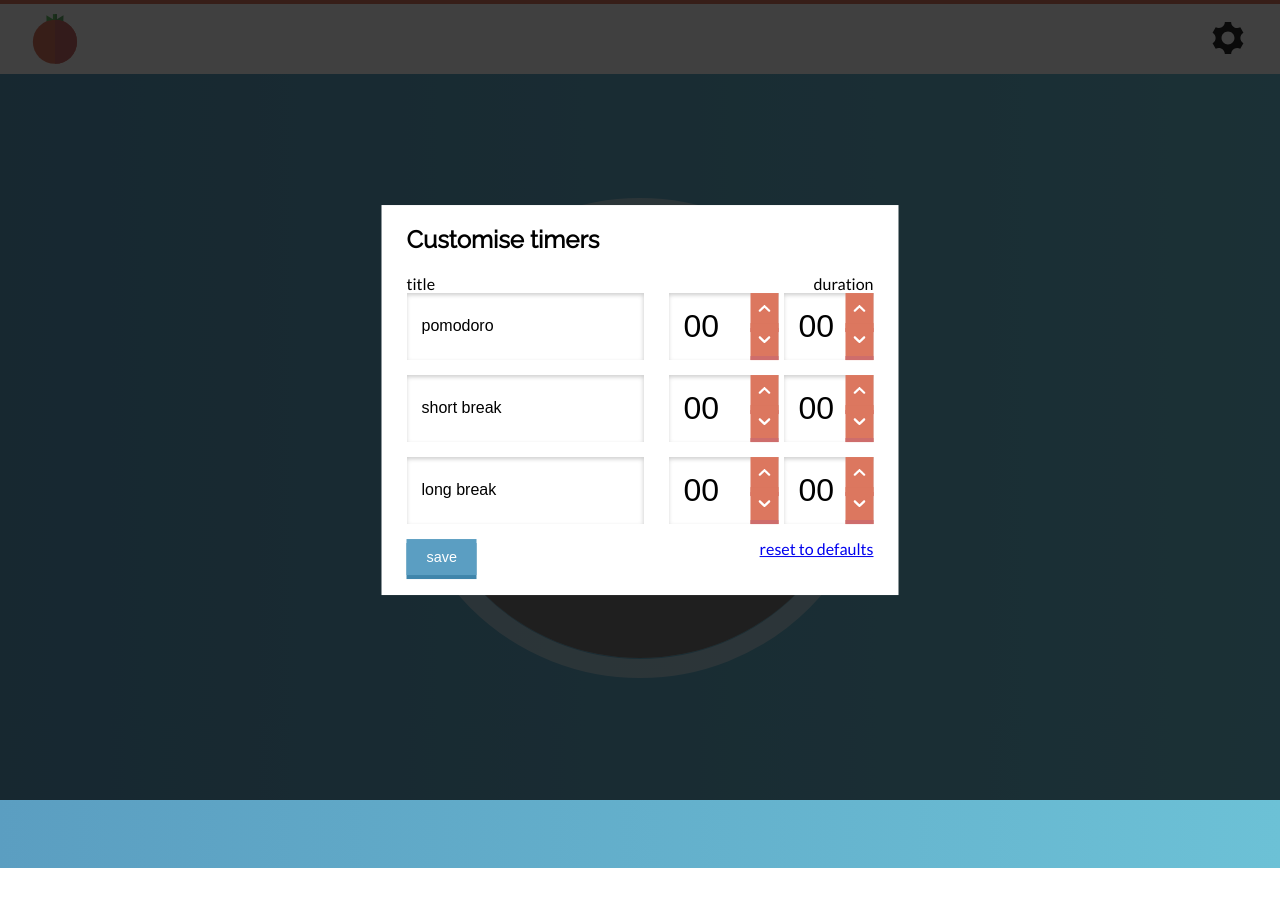
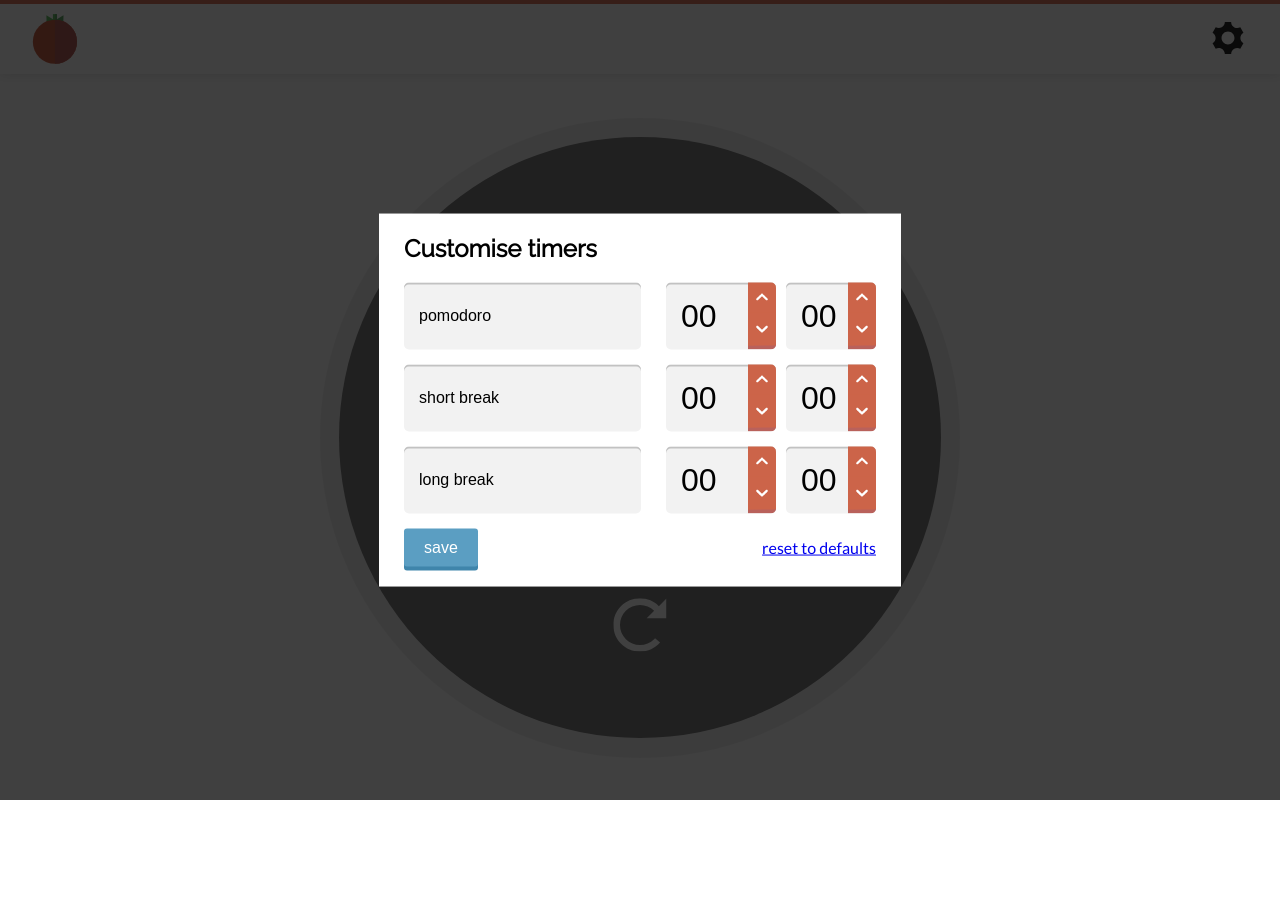
Before and after one commit to neromaki/pomodoro, a Vue app: page / in a window 1280 px wide. Both pictures are taken after a click on the button 1228 px from the left and 39 px from the top of the page. Shown: the top 906 px of the page. Before the commit the page ends 868 px from the top, so only its background shows below. Built offline with nearby package versions, Linux system fonts and the light colour scheme.

Commit message:
chore: a bunch of styling changes

```diff
--- a/public/index.html
+++ b/public/index.html
@@ -14,6 +14,7 @@
           html {
               font-family: Lato, sans-serif;
               /* height: 100%; */
+              overflow: hidden;
           }
           body,
           main,
@@ -22,7 +23,7 @@
           }
           body {
               margin: 0;
-              background: linear-gradient(to right, #5b9ec1 0%, #6cc1d6 100%);
+              /* background: linear-gradient(to right, #5b9ec1 0%, #6cc1d6 100%); */
               padding-top: 75px;
               min-height: 100%;
           }
--- a/src/assets/sass/_variables.scss
+++ b/src/assets/sass/_variables.scss
@@ -9,29 +9,10 @@ $navbar-default-border: $laravel-border-color;
 $panel-default-border: $laravel-border-color;
 $panel-inner-border: $laravel-border-color;
 
-$blue-vivid: #3498db;
-$purple: #7068C5;
-$brown--dark: #763912;
-$brown--mid: #B17339;
-$brown--light: #DACCAA;
-$offwhite: #FEFEFE;
-
-$blue-xl: rgba(56, 178, 244, 1);
-$blue-l: rgba(38, 152, 214, 1);
-$blue: rgba(36, 122, 168, 1);
-$blue-d: rgba(44, 78, 96, 1);
-$blue-xd: rgba(25, 53, 68, 1);
-
-$yellow: #fcc836;
-
-// Brands
-$brand-primary: desaturate(darken(#7068c5, 10%), 20%);
-$brand-info: #8eb4cb;
-$brand-success: #7fc373;
-$brand-warning: #cbb956;
-$brand-danger: #bf5329;
-$black: #000000;
-$white: #ffffff;
+$red: #CC6449;
+$red-dark: #B9615B;
+$blue: #6bc2d6;
+$blue-dark: #5b9ec2;
 
 // Typography
 $font-family-sans-serif: "Raleway", sans-serif;
--- a/src/components/App.vue
+++ b/src/components/App.vue
@@ -73,6 +73,7 @@ export default {
         background: white;
         border-top: 4px solid #dc775e;
         z-index: 5;
+        box-shadow: 0 1px 10px 0 rgba(0, 0, 0, 0.1);
 
         @media(min-width: 1200px) {
             padding: 10px 30px;
--- a/src/components/Settings.vue
+++ b/src/components/Settings.vue
@@ -3,10 +3,6 @@
         <div class="settings modal">
             <section class="settings__durations">
                 <h2>Customise timers</h2>
-                <div>
-                    <label>title</label>
-                    <label>duration</label>
-                </div>
                 <div class="settings__durations__list" v-for="(timer, key) in userDurations">
                     <input type="text" id="title" v-model="timer.title" />
                     <div>
@@ -133,8 +129,8 @@ export default {
 </script>
 
 <style lang="scss" scoped>
-$red: #dc775f;
-$red-dark: #ce6d6c;
+$red: #CC6449;
+$red-dark: #B9615B;
 $blue: #6bc2d6;
 $blue-dark: #5b9ec2;
 
@@ -146,6 +142,8 @@ $blue-dark: #5b9ec2;
         padding: 10px 20px;
         box-shadow: 0 4px 0 darken($blue-dark, 10%);
         cursor: pointer;
+        font-size: 1em;
+        border-radius: 3px;
 
         &:hover {
             background: darken($blue-dark, 10%);
@@ -177,9 +175,9 @@ $blue-dark: #5b9ec2;
                 > div {
                     display: flex;
 
-                    &:nth-child(2),
                     &:last-child {
                         justify-content: space-between;
+                        align-items: center;
                     }
 
                     > div {
@@ -191,7 +189,7 @@ $blue-dark: #5b9ec2;
             .duration--wrapper {
                 position: relative;
                 &:first-child {
-                    margin-right: 5px;
+                    margin-right: 10px;
                 }
 
                 button {
@@ -201,14 +199,40 @@ $blue-dark: #5b9ec2;
                     padding: 6px 4px;
                     background: $red;
                     border: none;
-                    border-bottom: 4px solid $red-dark;
+                    outline: none;
+                    cursor: pointer;
 
+                    &:hover,
+                    &:focus
+                    &:active {
+                        outline: none;
+                    }
+
+                    &:hover,
+                    &:active {
+                        background: darken($red, 5%);
+                    }
+
+                    &.increment {
+                        padding: 5px 4px;
+                        border-top-right-radius: 5px;
+                        border-bottom: 1px solid $red-dark;
+                        z-index: 1;
+                        &:active {
+                            top: 1px;
+                        }
+                    }
                     &.decrement {
+                        z-index: 2;
                         top: initial;
                         bottom: 0;
                         border: none;
                         padding-bottom: 4px;
                         border-bottom: 4px solid $red-dark;
+                        border-bottom-right-radius: 5px;
+                        &:active {
+                            bottom: -1px;
+                        }
                     }
 
                     svg {
@@ -224,9 +248,13 @@ $blue-dark: #5b9ec2;
                     padding: 10px 15px;
                     font-size: 1em;
                     border: none;
-                    box-shadow: 0px 2px 4px rgba(0, 0, 0, 0.2) inset,
+                    box-shadow: 0px 2px 0 rgba(0, 0, 0, 0.2) inset;
+                    /* box-shadow: 0px 2px 4px rgba(0, 0, 0, 0.2) inset,
                     2px 0px 4px rgba(255, 255, 255, 0.2) inset,
-                    -2px 0px 4px rgba(255, 255, 255, 0.8) inset;
+                    -2px 0px 4px rgba(255, 255, 255, 0.8) inset; */
+
+                    border-radius: 5px;
+                    background: darken(white, 5%);
                 }
 
                 > input {
--- a/src/components/Timer.vue
+++ b/src/components/Timer.vue
@@ -76,7 +76,7 @@ export default {
 
 <style lang="scss" scoped>
     $pie-color: #dd785f;
-    $size: 30em;
+    $size: 40em;
 
     @mixin size($w, $h){
       height: $h;
@@ -160,7 +160,7 @@ export default {
 
       .shadow {
         @include size(100%, 100%);
-        border: $size / $progress-division solid rgba(247, 248, 248, .5);
+        border: $size / $progress-division solid rgba(237, 237, 237, .75);
         border-radius: 50%;
       }
 
--- a/src/modules/actions.js
+++ b/src/modules/actions.js
@@ -142,7 +142,7 @@ const actions = {
     PLAY_SOUND({ commit }) {
         // eslint-disable-next-line
         const audio = new Audio(require('../assets/glass-bell.mp3'));
-        audio.volume = 0.75;
+        audio.volume = 0.4;
         audio.play();
     },
 
--- a/src/modules/mutations.js
+++ b/src/modules/mutations.js
@@ -71,8 +71,8 @@ const mutations = {
         const defaultDurations = {};
         _.each(store.durations, (object, key) => {
             defaultDurations[key] = object;
-            defaultDurations[key].title = key;
-            store.durations[key].title = key;
+            defaultDurations[key].title = key.replace('_', ' ');
+            store.durations[key].title = key.replace('_', ' ');
             store.durations[key].duration = (store.durations[key].minutes * 60) + store.durations[key].seconds;
         });
         Cookie.set('user_durations', defaultDurations);
```
Also changed, not shown: src/assets/images/pomodoro-tomato.svg.
